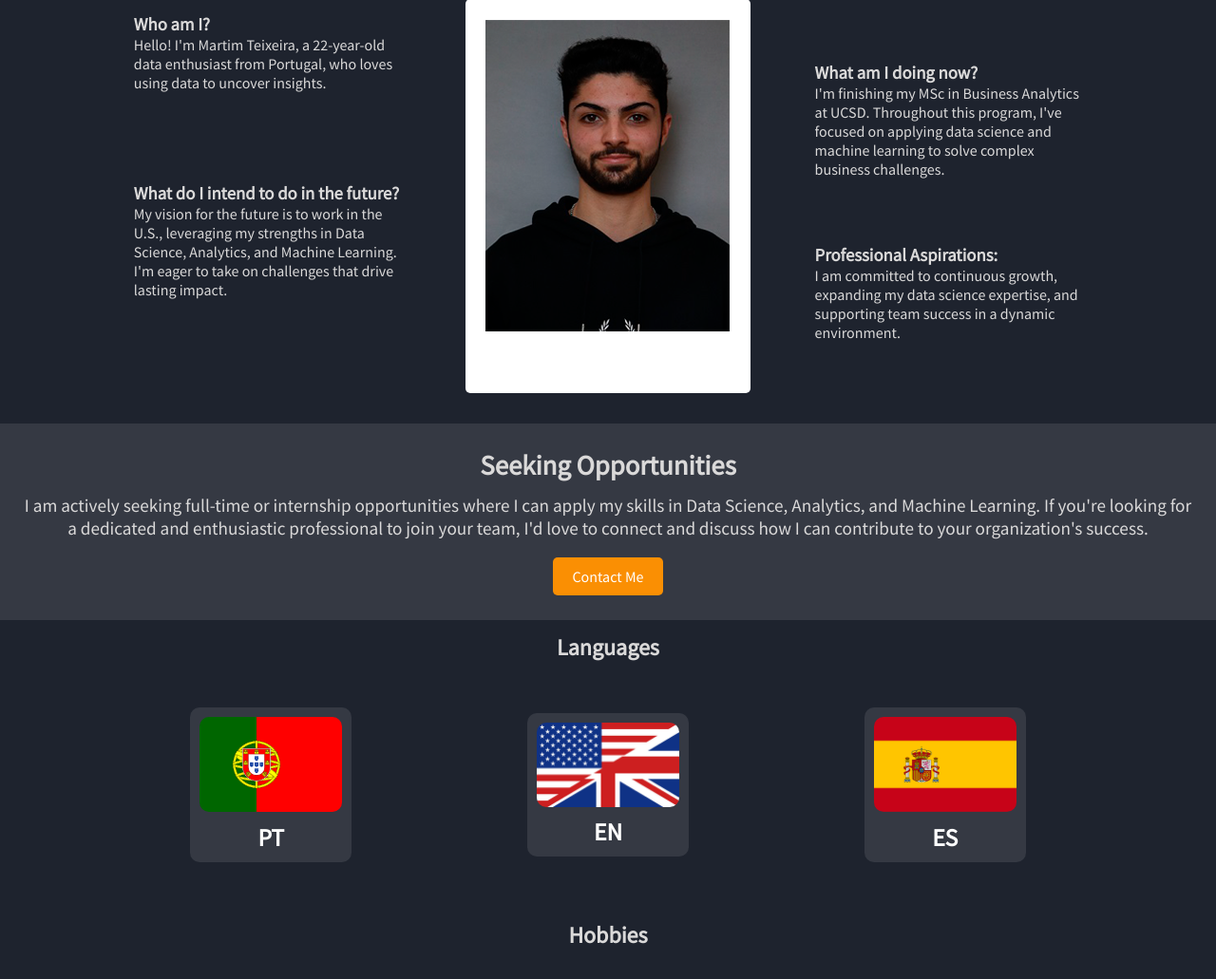
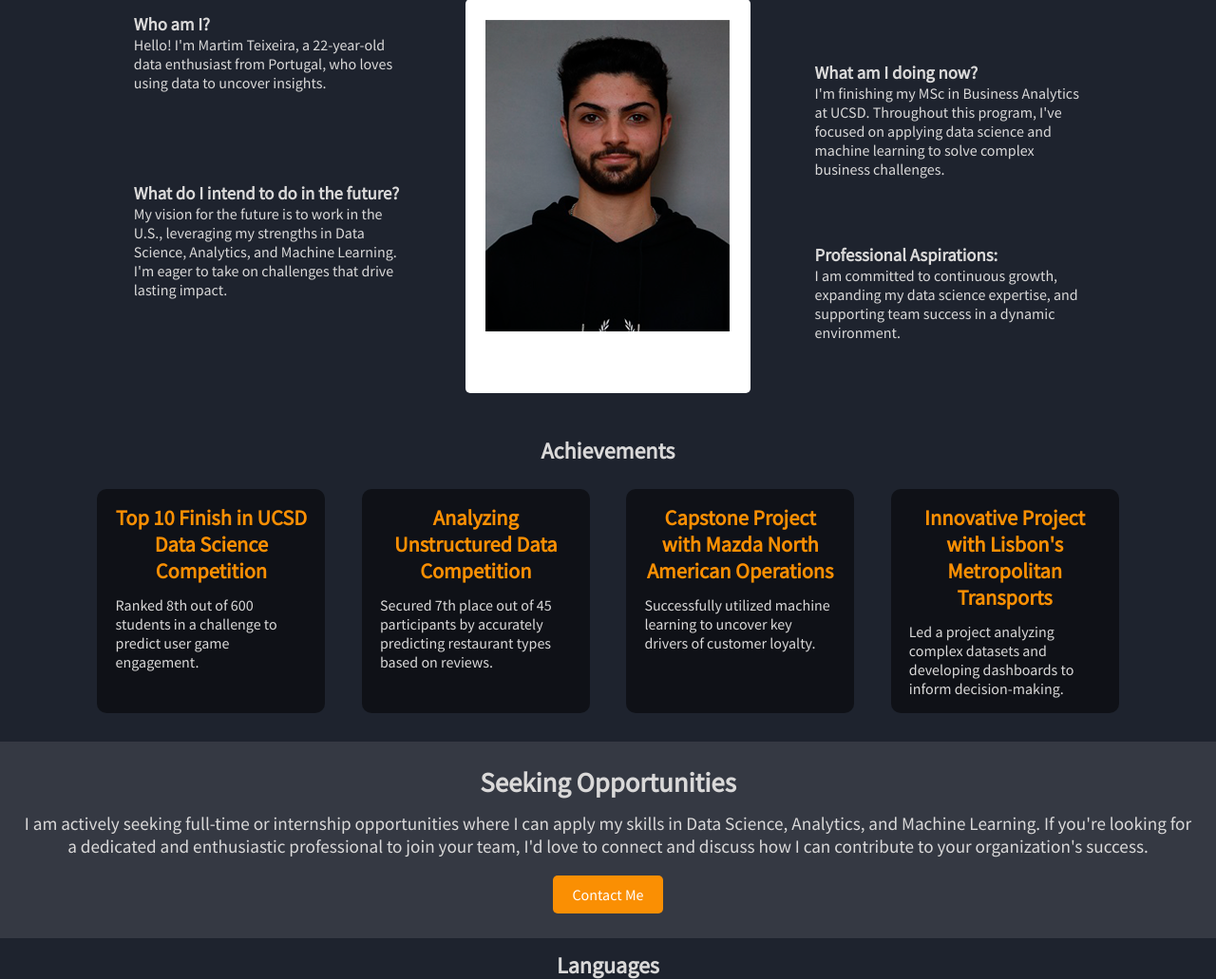
Before and after one commit to Martimlt/Portfolio, a Django app: page / in a window 1280 px wide. Shown: the part 886-1917 px from the top of the page at 95% size. Run offline with Django 5.2, Linux system fonts and the light colour scheme; data comes from the database, SQL or seed files in the repository; some libraries are stand-ins or nearby versions.

Commit message:
More changes

```diff
--- a/portfolio/static/portfolio/css/styles.css
+++ b/portfolio/static/portfolio/css/styles.css
@@ -343,6 +343,51 @@ main {
     }
 
 }
+
+
+.achievements {
+    color: rgb(218, 217, 217);
+  }
+
+  .achievements-container {
+    display: grid;
+    grid-template-columns: repeat(4, 1fr);
+    gap: 3vw;
+    padding-bottom: 30px;
+  }
+
+  .achievement {
+    background-color: rgba(0, 0, 0, 0.5);
+    padding: 2vw;
+    border-radius: 10px;
+    transition: transform 0.3s ease-in-out, box-shadow 0.3s ease-in-out;
+    text-align: left;
+  }
+
+  .achievement:hover {
+    transform: scale(1.1); /* Scales the box up slightly when hovered */
+    box-shadow: 0px 4px 15px rgba(0, 0, 0, 0.2); /* Adds a shadow for a "lifted" effect */
+  }
+
+  .achievement h3 {
+    font-size: 1.4em;
+    margin-bottom: 1vw;
+    color: #fa8f03;
+    text-align: center;
+  }
+
+
+  @media (max-width: 1024px) {
+    .achievements-container {
+      grid-template-columns: repeat(2, 1fr);
+    }
+  }
+
+  @media (max-width: 700px) {
+    .achievements-container {
+      grid-template-columns: 1fr;
+    }
+  }
 
 
 
--- a/portfolio/templates/portfolio/singlepage.html
+++ b/portfolio/templates/portfolio/singlepage.html
@@ -64,6 +64,27 @@
           </div>
       </div>
     </div>
+</section>
+<section class="achievements">
+  <h2 class="centerTitles" id="achievements" style="scroll-margin-top: 75px;">Achievements</h2>
+  <div class="achievements-container padding">
+    <div class="achievement">
+      <h3>Top 10 Finish in UCSD Data Science Competition</h3>
+      <p>Ranked 8th out of 600 students in a challenge to predict user game engagement.</p>
+    </div>
+    <div class="achievement">
+      <h3>Analyzing Unstructured Data Competition</h3>
+      <p>Secured 7th place out of 45 participants by accurately predicting restaurant types based on reviews.</p>
+    </div>
+    <div class="achievement">
+      <h3>Capstone Project with Mazda North American Operations</h3>
+      <p>Successfully utilized machine learning to uncover key drivers of customer loyalty.</p>
+    </div>
+    <div class="achievement">
+      <h3>Innovative Project with Lisbon's Metropolitan Transports</h3>
+      <p>Led a project analyzing complex datasets and developing dashboards to inform decision-making.</p>
+    </div>
+  </div>
 </section>
 <div class="job-search">
   <h3>Seeking Opportunities</h3>
```
